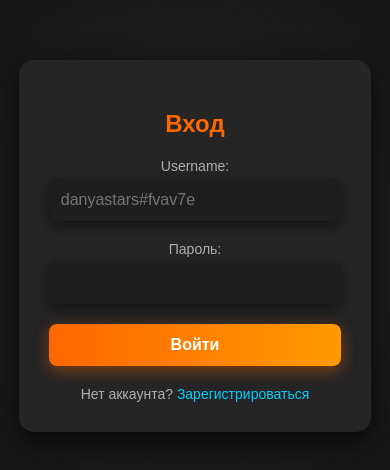
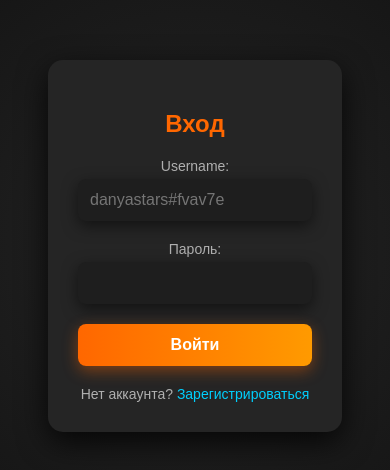
Before and after one commit to mamoballmel/test, a plain HTML site: page login.html in a window 390 px wide. Shown: the part 176-646 px from the top of the page. Drawn offline with Linux system fonts and the light colour scheme.

Commit message:
Update styles.css

```diff
--- a/styles.css
+++ b/styles.css
@@ -25,7 +25,7 @@ body {
 /* Сделаем контейнеры формы уже на мобильных устройствах */
 @media (max-width: 768px) {
     .container {
-        max-width: 75%; /* Ограничиваем ширину на мобильных устройствах */
+        max-width: 60%; /* Ограничиваем ширину на мобильных устройствах */
         padding: 30px;
         width: 100%;
 
```
